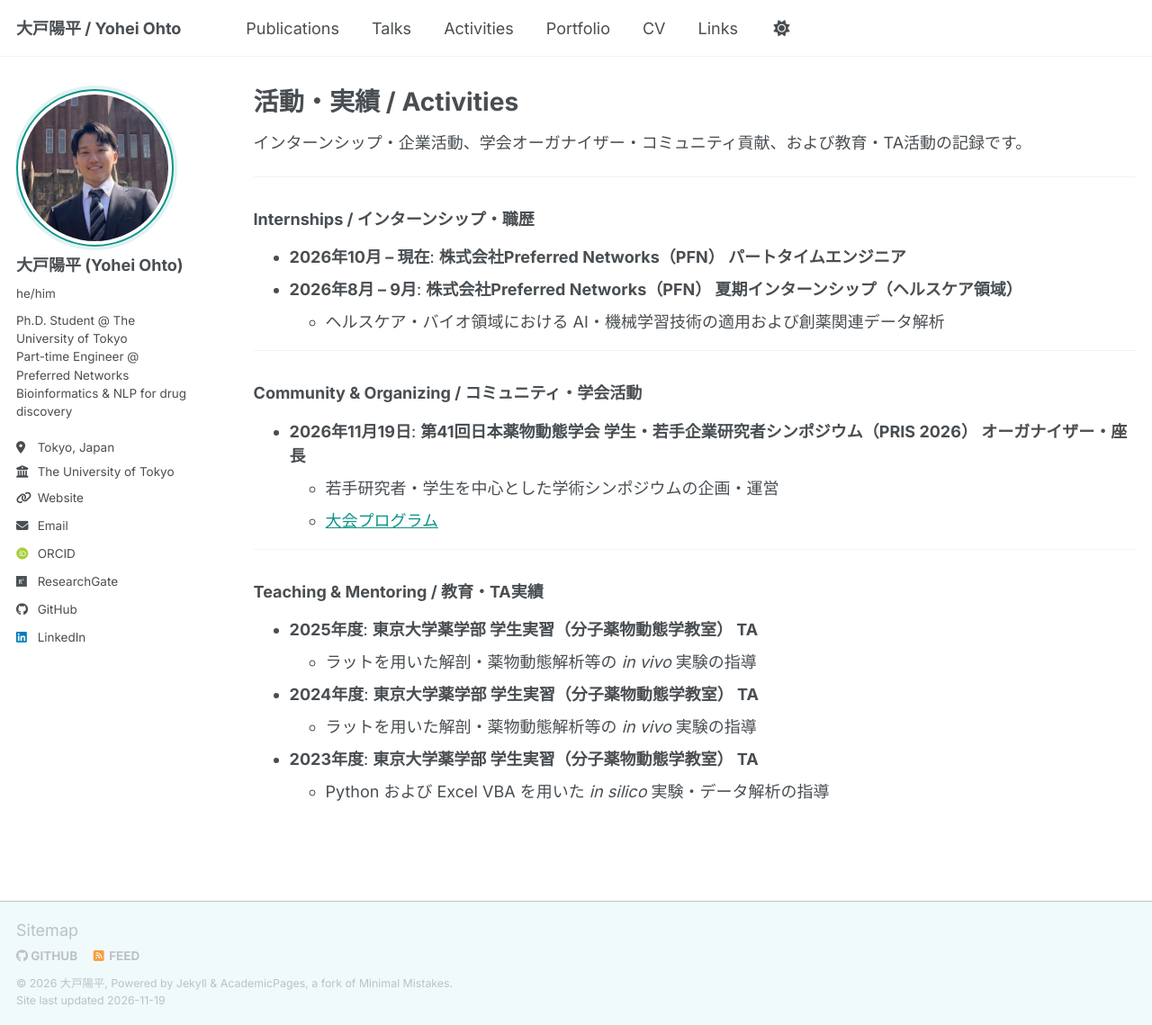
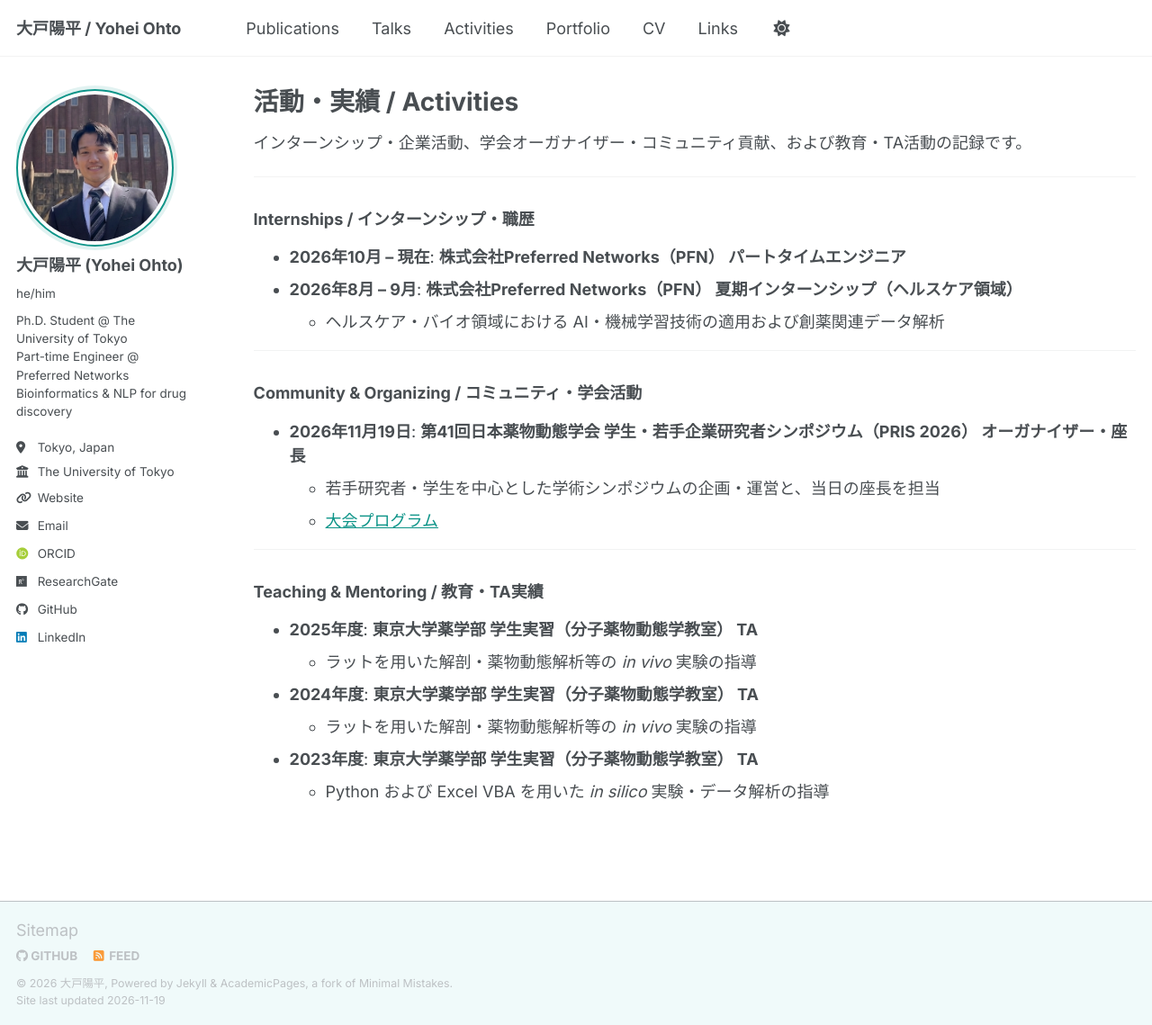
Before and after one commit to YoheiOhto/YoheiOhto.github.io, a Jekyll site: the page built from _pages/activities.md, in a window 1280 px wide and 1139 px high. Shown: the whole window at 90% size. Built offline with Jekyll 4.4.1, drawn with Linux system fonts in a browser that asks for light colours; some web fonts are replaced; a script bundle is joined from its source files by our own code; library files that are not in the unit come from our copies.

Commit message:
Polish PRIS 2026 entries in CV and Activities

```diff
--- a/_pages/activities.md
+++ b/_pages/activities.md
@@ -25,7 +25,7 @@ redirect_from:
 ### Community & Organizing / コミュニティ・学会活動
 
 - **2026年11月19日**: **第41回日本薬物動態学会 学生・若手企業研究者シンポジウム（PRIS 2026） オーガナイザー・座長**
-  - 若手研究者・学生を中心とした学術シンポジウムの企画・運営
+  - 若手研究者・学生を中心とした学術シンポジウムの企画・運営と、当日の座長を担当
   - [大会プログラム](https://www.jssx41.org/En/program.html)
 
 ---
```
Also changed, not shown: _pages/cv.md (+1 -1 lines).
